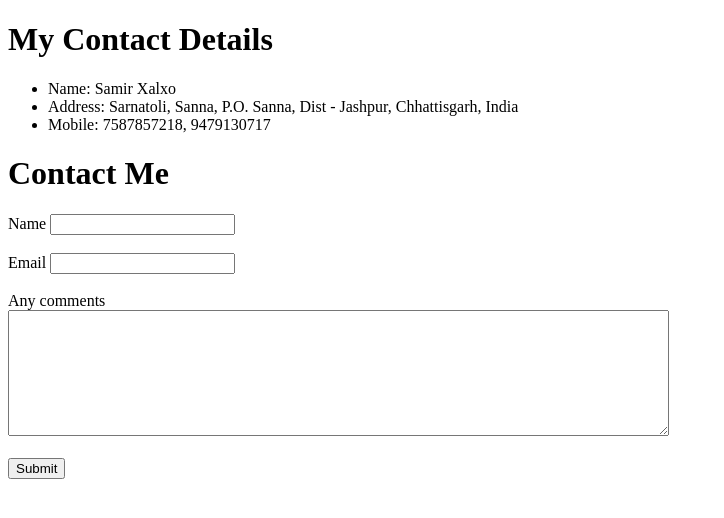
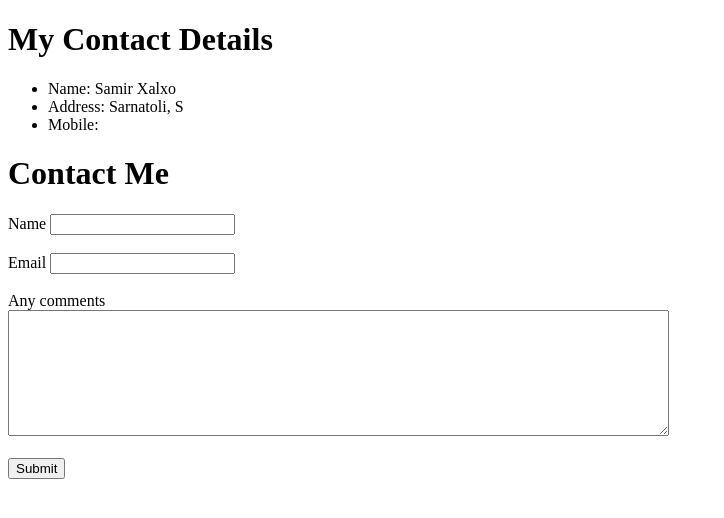
Before and after one commit to samirxal/cv, a plain HTML site: page contact.html in a window 1280 px wide. Shown: the whole page, without its empty margins (0-724 px from the left). Drawn offline with Linux system fonts and the light colour scheme.

Commit message:
Update contact.html

```diff
--- a/contact.html
+++ b/contact.html
@@ -8,8 +8,8 @@
     <h1>My Contact Details</h1>
     <ul>
       <li>Name: Samir Xalxo</li>
-      <li>Address: Sarnatoli, Sanna, P.O. Sanna, Dist - Jashpur, Chhattisgarh, India</li>
-      <li>Mobile: 7587857218, 9479130717</li>
+      <li>Address: Sarnatoli, S</li>
+      <li>Mobile: </li>
     </ul>
     <h1>Contact Me</h1>
     <form class="" action="mailto:samir.xalxo@gmail.com" method="post" enctype="text/plain">
```
